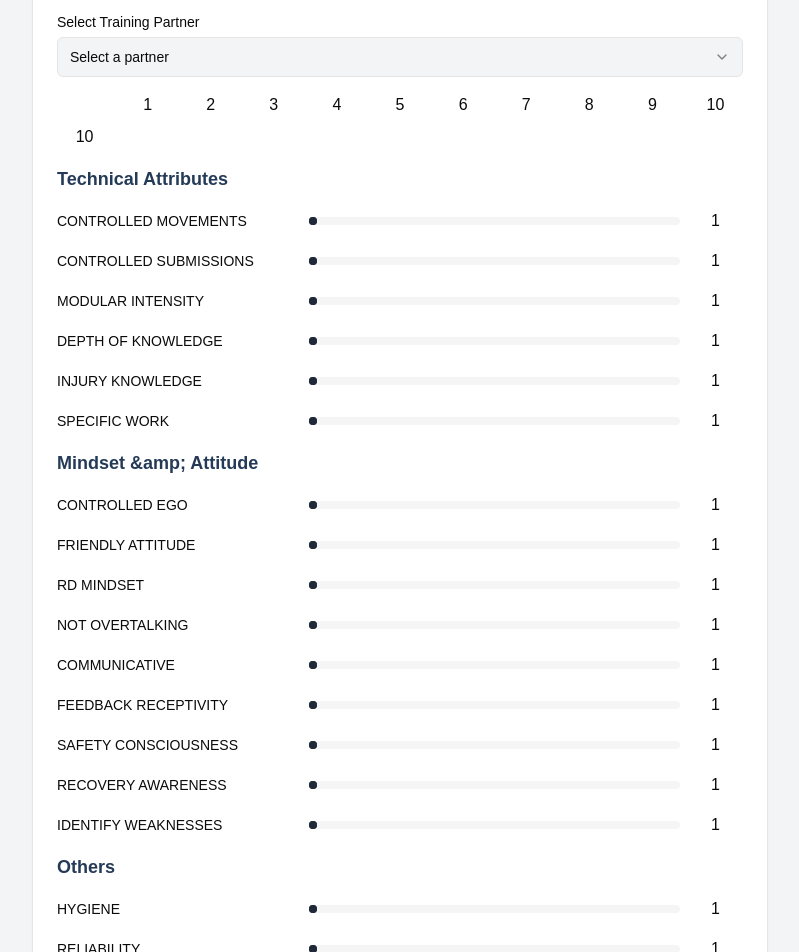
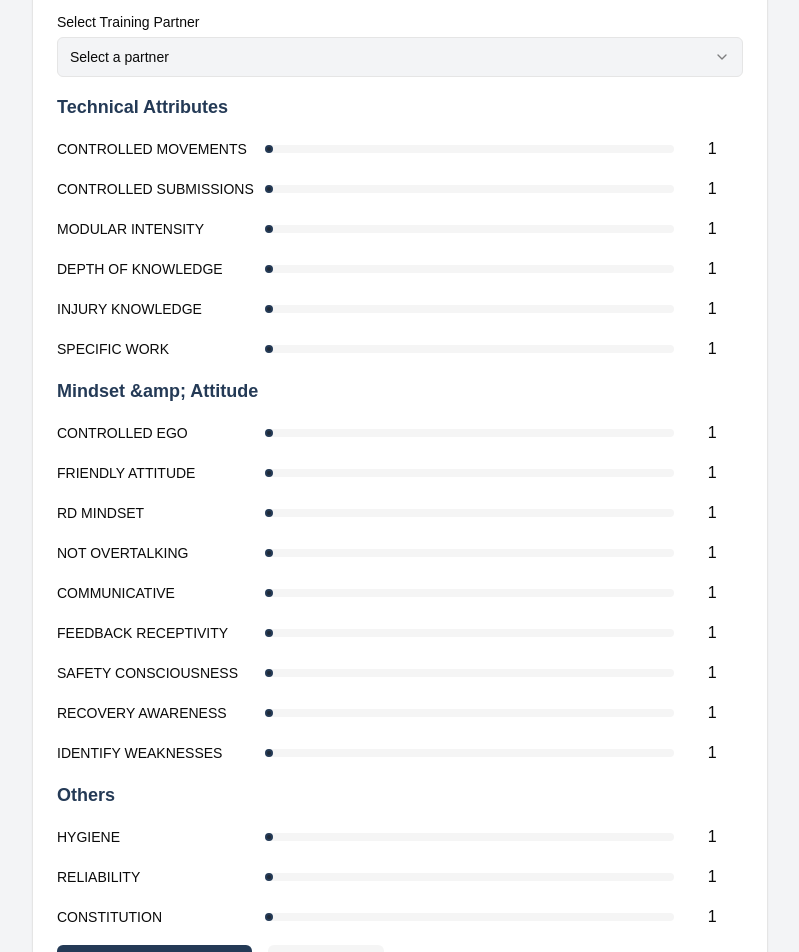
Before and after one commit to jelaludo/BJJ_PartnerAssessmentViz, a Next.js app: page / in a window 1280 px wide. Shown: the part 140-1092 px from the top of the page, without its empty margins (240-1039 px from the left). Built offline with nearby package versions, Linux system fonts and the light colour scheme.

Commit message:
there are two sets of dots on the gauges. one is static, the other is dynamic keep the dynamic ones, erase the static ones.  get rid of the numbers from 1 to 10 at the top

```diff
--- a/src/app/page.tsx
+++ b/src/app/page.tsx
@@ -214,15 +214,7 @@ useEffect(() => {
               </Select>
             </div>
 
-            <div className="grid grid-cols-11 gap-2 text-center">
-              <div></div>
-              {Array.from({length: 10}, (_, i) => (
-                 <div key={i} className="text-center">
-                  {i+1}
-                </div>
-              ))}
-               <div>10</div>
-            </div>
+
 
             <div className="grid gap-4 relative">
               <h2 className="font-semibold text-lg text-primary">Technical Attributes</h2>
@@ -236,8 +228,8 @@ useEffect(() => {
                   'specificWork',
                 ].includes(key))
                 .map(([attribute, value]: [string, number]) => (
-                  <div key={attribute} className="grid grid-cols-11 gap-2 items-center relative">
-                    <Label htmlFor={attribute} className="col-span-4 justify-self-start uppercase">
+                  <div key={attribute} className="grid grid-cols-10 gap-2 items-center relative">
+                    <Label htmlFor={attribute} className="col-span-3 justify-self-start uppercase">
                       {attribute.replace(/([A-Z])/g, ' $1')}
                     </Label>
                     <div className="col-span-6 relative">
@@ -249,14 +241,7 @@ useEffect(() => {
                         step={1}
                         onValueChange={(val) => handleSliderChange(attribute as keyof AssessmentData, val)}
                       />
-                      <div
-                        ref={el => (sliderRefs.current[attribute as keyof AssessmentData] = el)}
-                        className="absolute w-2 h-2 rounded-full bg-gray-800 transform -translate-y-1/2"
-                        style={{
-                          left: `${(value-1) * 100 / 9}%`,
-                          top: '50%',
-                        }}
-                      />
+
                     </div>
                     <div className="col-span-1 text-center">{value}</div>
                   </div>
@@ -278,8 +263,8 @@ useEffect(() => {
                   'identifyWeaknesses',
                 ].includes(key))
                 .map(([attribute, value]: [string, number]) => (
-                  <div key={attribute} className="grid grid-cols-11 gap-2 items-center relative">
-                    <Label htmlFor={attribute} className="col-span-4 justify-self-start uppercase">
+                  <div key={attribute} className="grid grid-cols-10 gap-2 items-center relative">
+                    <Label htmlFor={attribute} className="col-span-3 justify-self-start uppercase">
                       {attribute.replace(/([A-Z])/g, ' $1')}
                     </Label>
                     <div className="col-span-6 relative">
@@ -291,14 +276,7 @@ useEffect(() => {
                         step={1}
                         onValueChange={(val) => handleSliderChange(attribute as keyof AssessmentData, val)}
                       />
-                       <div
-                        ref={el => (sliderRefs.current[attribute as keyof AssessmentData] = el)}
-                        className="absolute w-2 h-2 rounded-full bg-gray-800 transform -translate-y-1/2"
-                        style={{
-                          left: `${(value-1) * 100 / 9}%`,
-                          top: '50%',
-                        }}
-                      />
+
                     </div>
                     <div className="col-span-1 text-center">{value}</div>
                   </div>
@@ -310,8 +288,8 @@ useEffect(() => {
               {Object.entries(assessmentData)
                 .filter(([key]) => ['hygiene', 'reliability', 'constitution'].includes(key))
                 .map(([attribute, value]: [string, number]) => (
-                  <div key={attribute} className="grid grid-cols-11 gap-2 items-center relative">
-                    <Label htmlFor={attribute} className="col-span-4 justify-self-start uppercase">
+                  <div key={attribute} className="grid grid-cols-10 gap-2 items-center relative">
+                    <Label htmlFor={attribute} className="col-span-3 justify-self-start uppercase">
                       {attribute.replace(/([A-Z])/g, ' $1')}
                     </Label>
                     <div className="col-span-6 relative">
@@ -323,14 +301,7 @@ useEffect(() => {
                         step={1}
                         onValueChange={(val) => handleSliderChange(attribute as keyof AssessmentData, val)}
                       />
-                       <div
-                        ref={el => (sliderRefs.current[attribute as keyof AssessmentData] = el)}
-                        className="absolute w-2 h-2 rounded-full bg-gray-800 transform -translate-y-1/2"
-                        style={{
-                          left: `${(value-1) * 100 / 9}%`,
-                          top: '50%',
-                        }}
-                      />
+
                     </div>
                     <div className="col-span-1 text-center">{value}</div>
                   </div>
```
